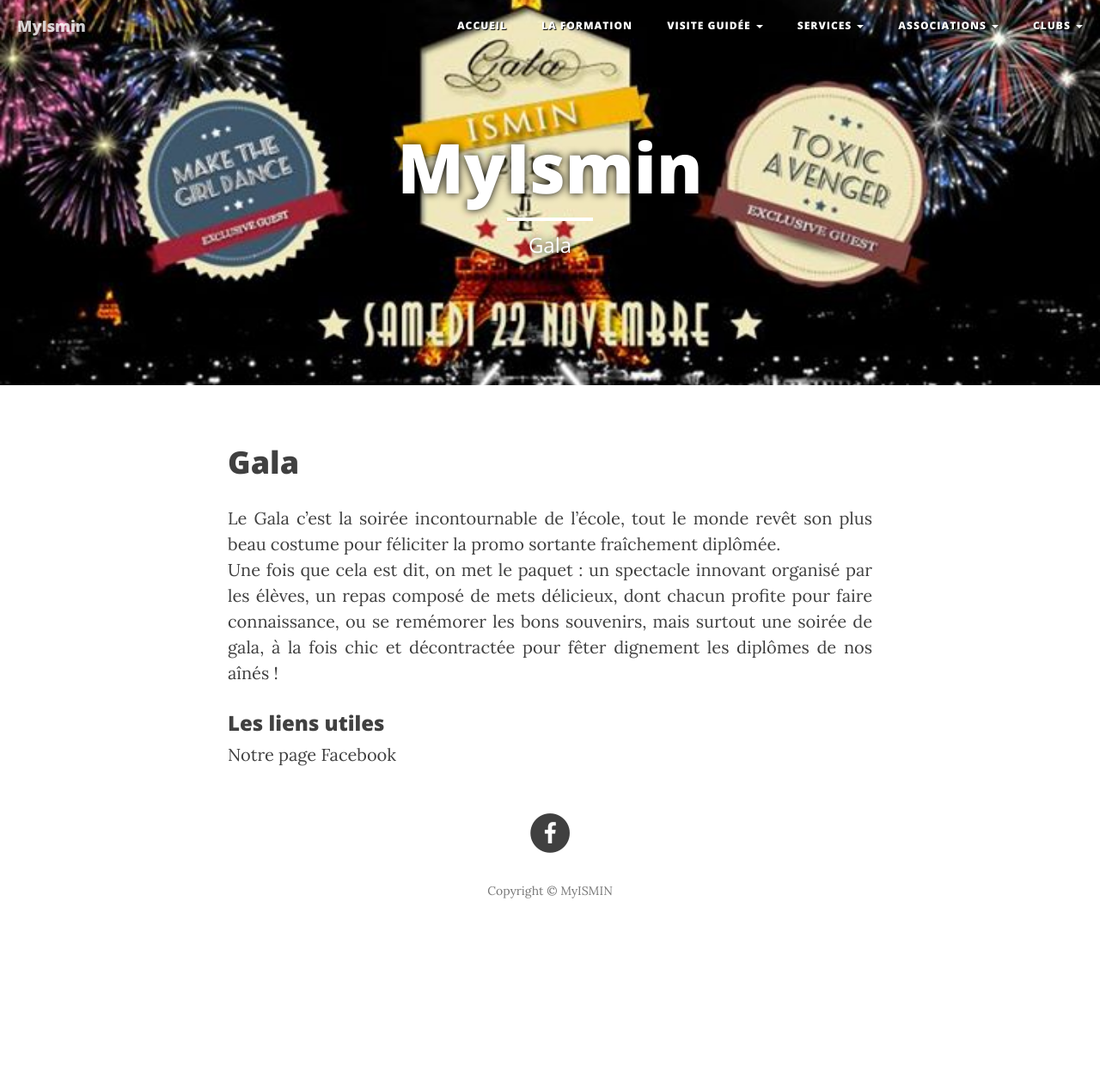
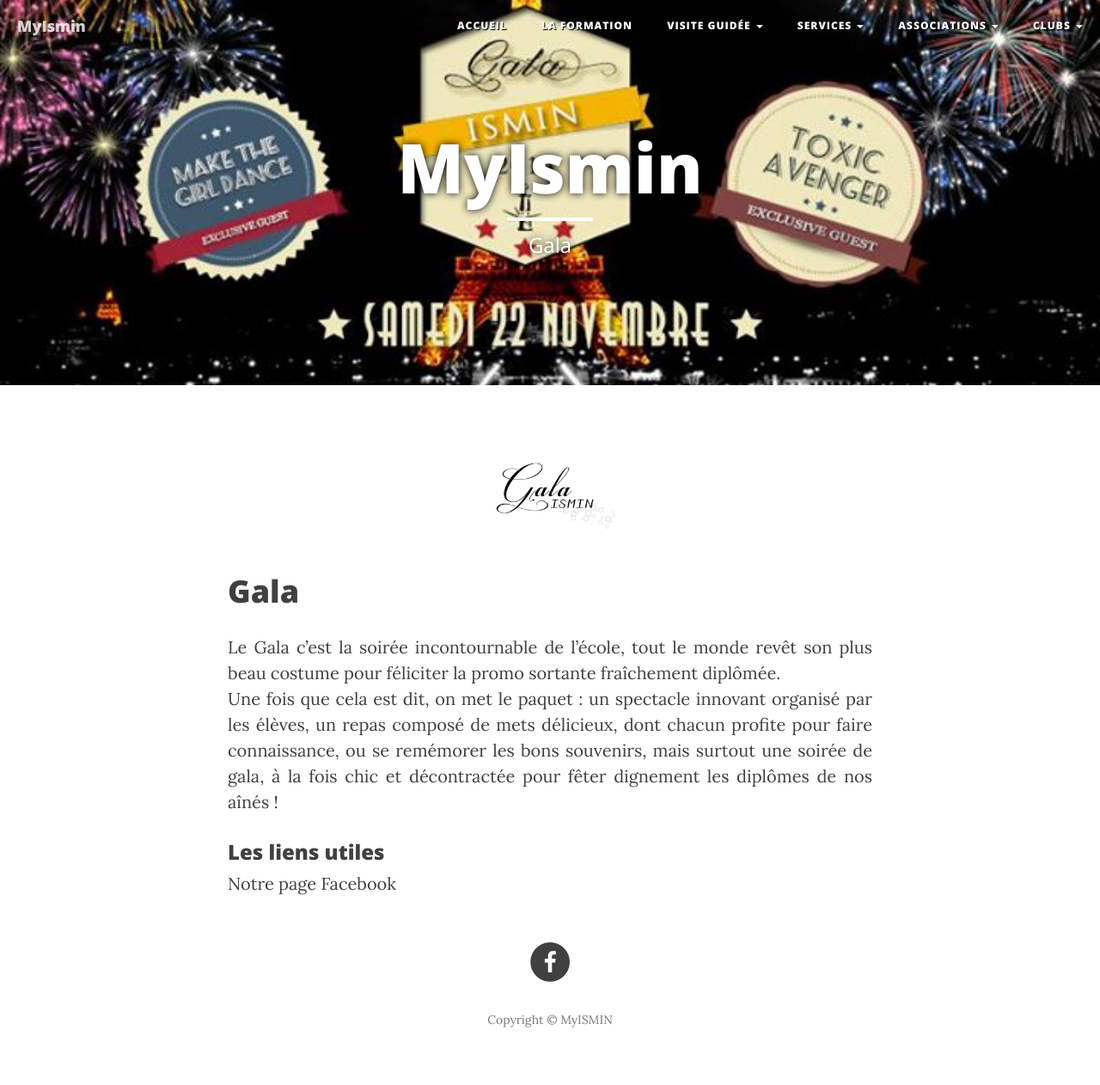
Before and after one commit to ccouzinet/MyIsmin, a Jekyll site: the page built from assos/_posts/2015-07-24-Gala.html, in a window 1280 px wide. Shown: the whole page at 86% size. Built offline with Jekyll 4.4.1, drawn with Linux system fonts in a browser that asks for light colours; before the commit the page ends 1112 px from its top, so only the background shows below that.

Commit message:
fix(design): center image - remove border
Centrer les logos des assos + retirer leur bordure
Ajout du logo pour le gala

```diff
--- a/_layouts/page.html
+++ b/_layouts/page.html
@@ -4,7 +4,7 @@ layout: default
 <div class="post">
 
   {% if page.logo %}
-  <img class="img-thumbnail" src="{{site.baseurl}}{{page.logo}}" style="max-width: 150px;"/>
+  <img class="img-responsive center-block" src="{{site.baseurl}}{{page.logo}}" style="max-width: 150px;"/>
   {% endif %}
 
   <header class="post-header">
--- a/assos/_posts/2015-07-24-Gala.html
+++ b/assos/_posts/2015-07-24-Gala.html
@@ -4,6 +4,7 @@ title  : Gala
 banner : img/gala.jpg
 subheader : Gala
 name   : Gala
+logo   : img/logo_gala.jpg
 ---
 
 <p class="text-justify">
```
Also changed, not shown: img/logo_gala.jpg (added).
